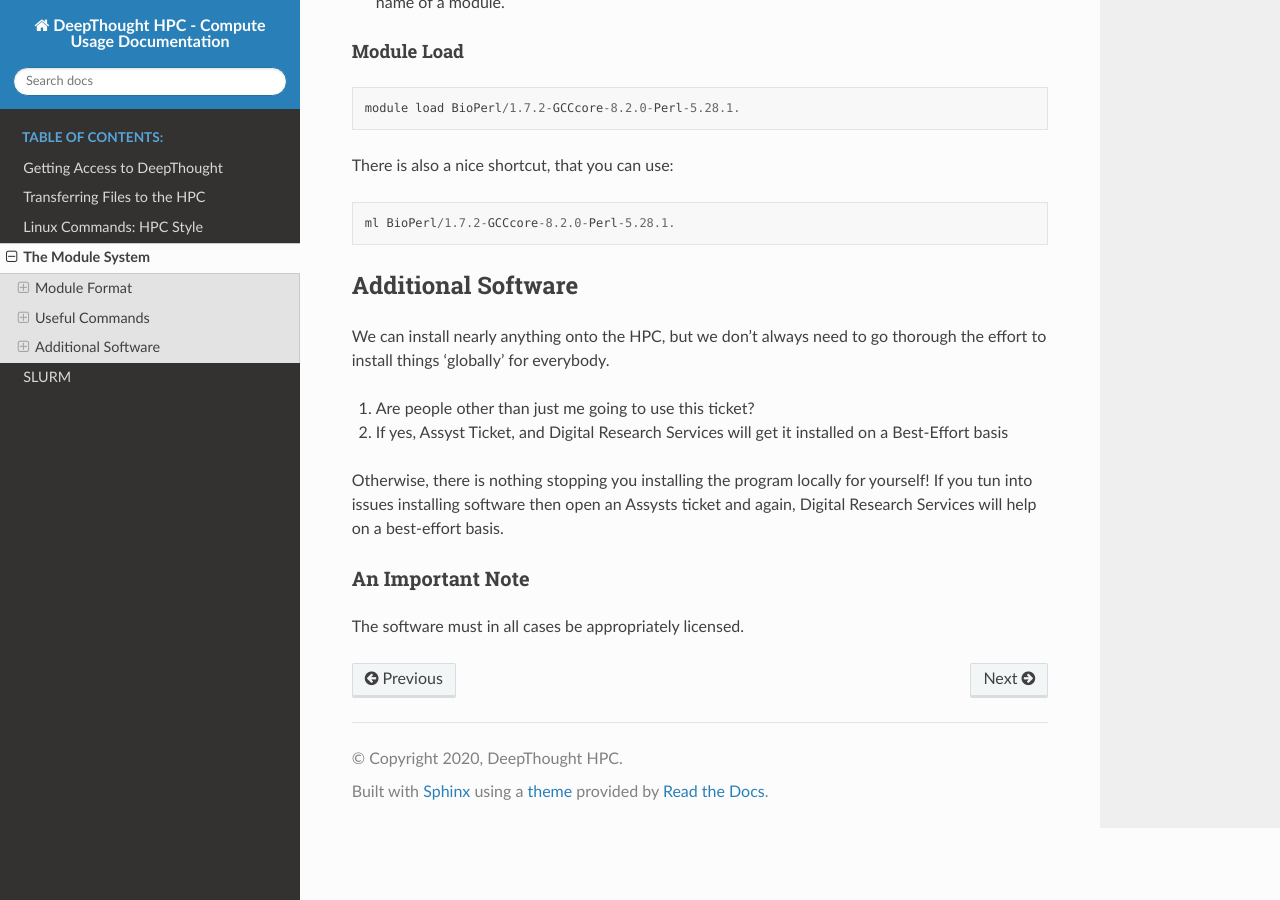
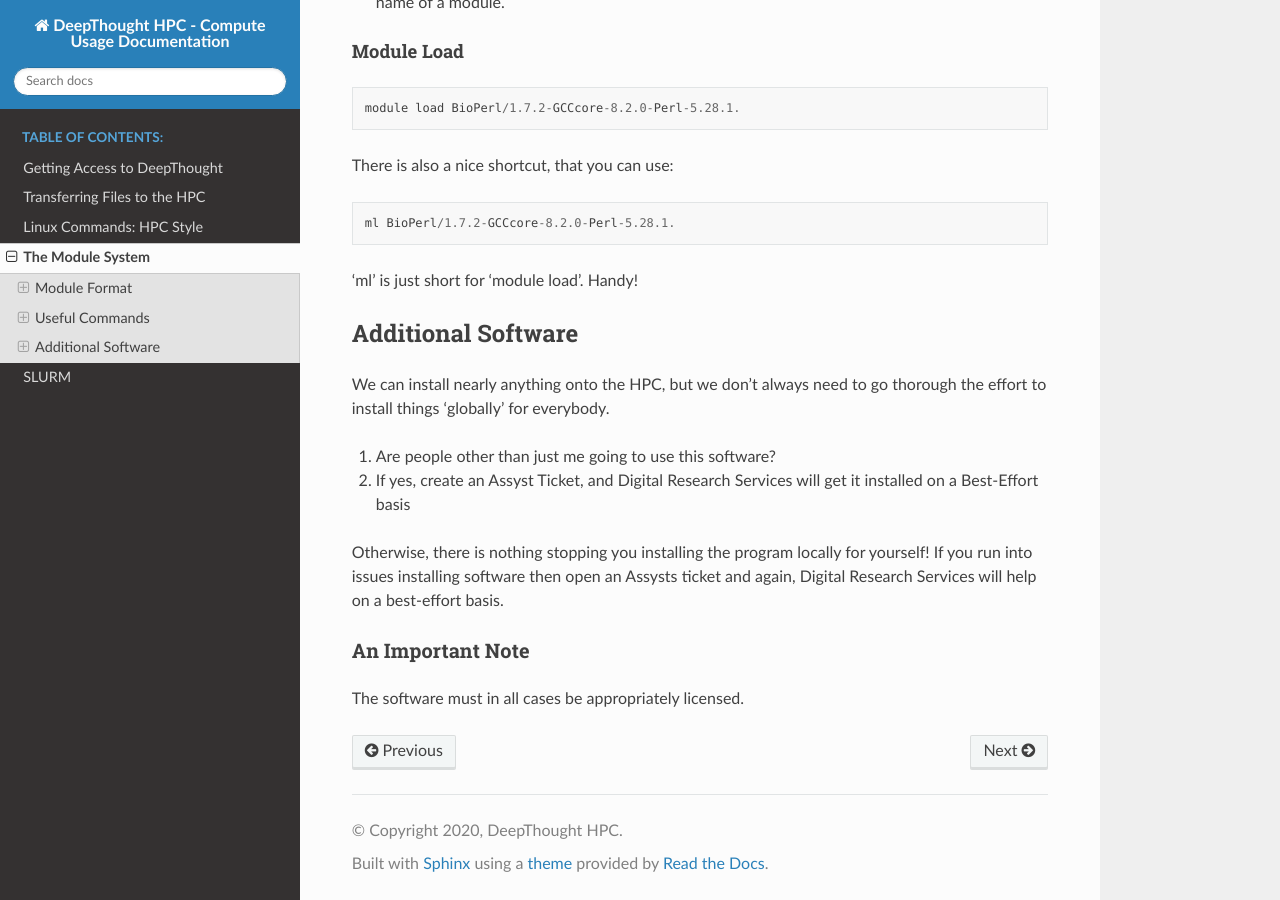
Before and after one commit to flindersuni/DeepThoughtHPC-docs, a Sphinx documentation site: the page built from docs/source/ModuleSystem/LMod.md, in a window 1280 px wide and 900 px high, scrolled down 1410 px. Built offline with Sphinx 7.4.7 and the Read the Docs theme 2.0.0, drawn with Linux system fonts in a browser that asks for light colours.

Commit message:
Spelling & Grammar Pass

```diff
--- a/docs/source/ModuleSystem/LMod.md
+++ b/docs/source/ModuleSystem/LMod.md
@@ -50,14 +50,16 @@ There is also a nice shortcut, that you can use:
 
     ml BioPerl/1.7.2-GCCcore-8.2.0-Perl-5.28.1.
 
+'ml' is just short for 'module load'. Handy!
+
 ## Additional Software
 
 We can install nearly anything onto the HPC, but we don't always need to go thorough the effort to install things 'globally' for everybody.
 
-1. Are people other than just me going to use this ticket?
-2. If yes, Assyst Ticket, and Digital Research Services will get it installed on a Best-Effort basis
+1. Are people other than just me going to use this software?
+2. If yes, create an Assyst Ticket, and Digital Research Services will get it installed on a Best-Effort basis
 
-Otherwise, there is nothing stopping you installing the program locally for yourself! If you tun into issues installing software then open an Assysts ticket and again, Digital Research Services will help on a best-effort basis.
+Otherwise, there is nothing stopping you installing the program locally for yourself! If you run into issues installing software then open an Assysts ticket and again, Digital Research Services will help on a best-effort basis.
 
 ### An Important Note
 
```
Also changed, not shown: docs/source/FileTransfers/Linux/LinuxFileTransfer.md (+2 -3 lines), docs/source/LinuxCommands/LinuxIntro.md (+2 -2 lines), docs/source/SLURM/SLURMExtra.md (line endings or trailing spaces).
